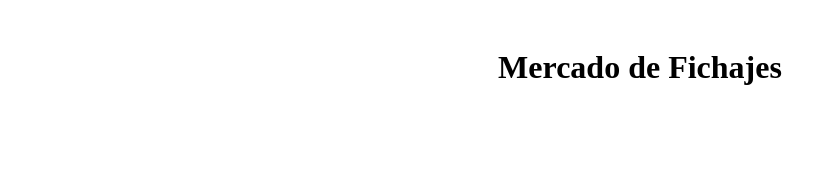
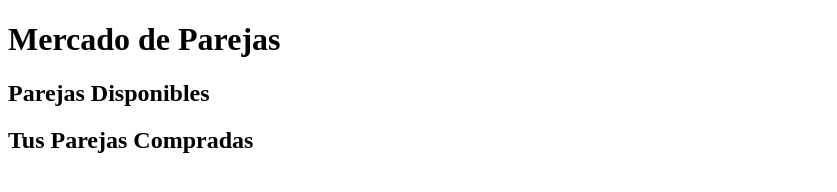
Before and after one commit to JorgeGuerrrero/FantasyPadel, a website: page mercado.html in a window 1280 px wide. Shown: the whole page, without its empty margins (0-837 px from the left). Drawn offline with Linux system fonts and the light colour scheme; no server answers.

Commit message:
Update mercado.html

```diff
--- a/mercado.html
+++ b/mercado.html
@@ -3,17 +3,25 @@
 <head>
   <meta charset="UTF-8">
   <meta name="viewport" content="width=device-width, initial-scale=1.0">
-  <title>Mercado de Fichajes</title>
-  <link rel="stylesheet" href="/estilos/mercado.css">
+  <title>Mercado de Parejas - Fantasy Pádel</title>
+  <link rel="stylesheet" href="/estilos/mercado.css"> <!-- Archivo CSS para el estilo, si tienes uno -->
 </head>
 <body>
-  <div class="container">
-    <h1>Mercado de Fichajes</h1>
-    <div id="parejasContainer" class="parejas-container">
-        <!-- Las parejas se cargarán aquí -->
-      </div>
+  <h1>Mercado de Parejas</h1>
+
+  <!-- Contenedor para mostrar parejas disponibles para comprar -->
+  <div id="parejasContainer">
+    <h2>Parejas Disponibles</h2>
+    <!-- Las tarjetas de parejas disponibles se cargarán aquí desde JavaScript -->
   </div>
 
+  <!-- Contenedor para mostrar las parejas compradas por el usuario -->
+  <div id="compradasContainer">
+    <h2>Tus Parejas Compradas</h2>
+    <!-- Las tarjetas de parejas compradas se cargarán aquí desde JavaScript -->
+  </div>
+
+  <!-- Enlace al archivo JavaScript -->
   <script src="/javaScript/mercado.js"></script>
 </body>
 </html>
```
